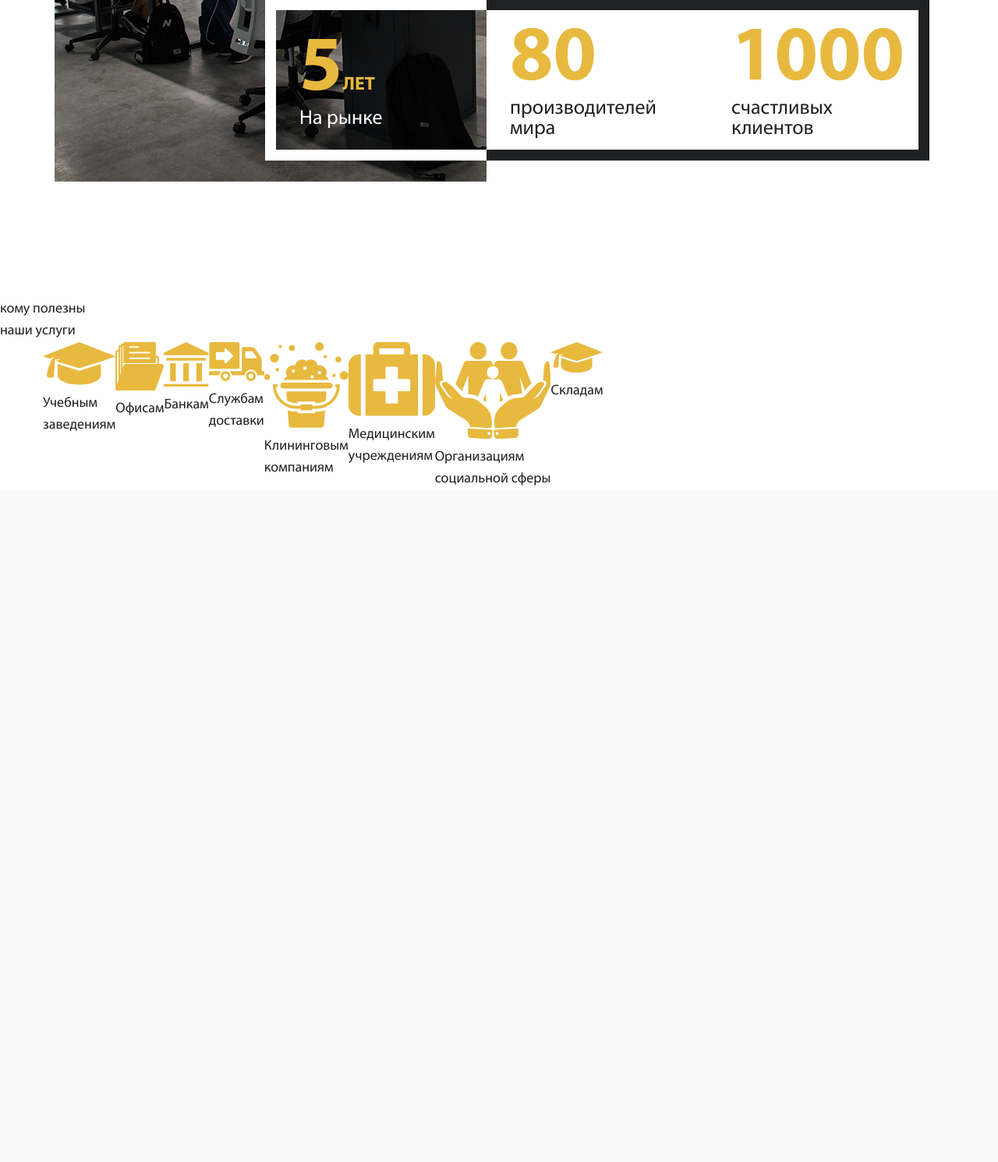
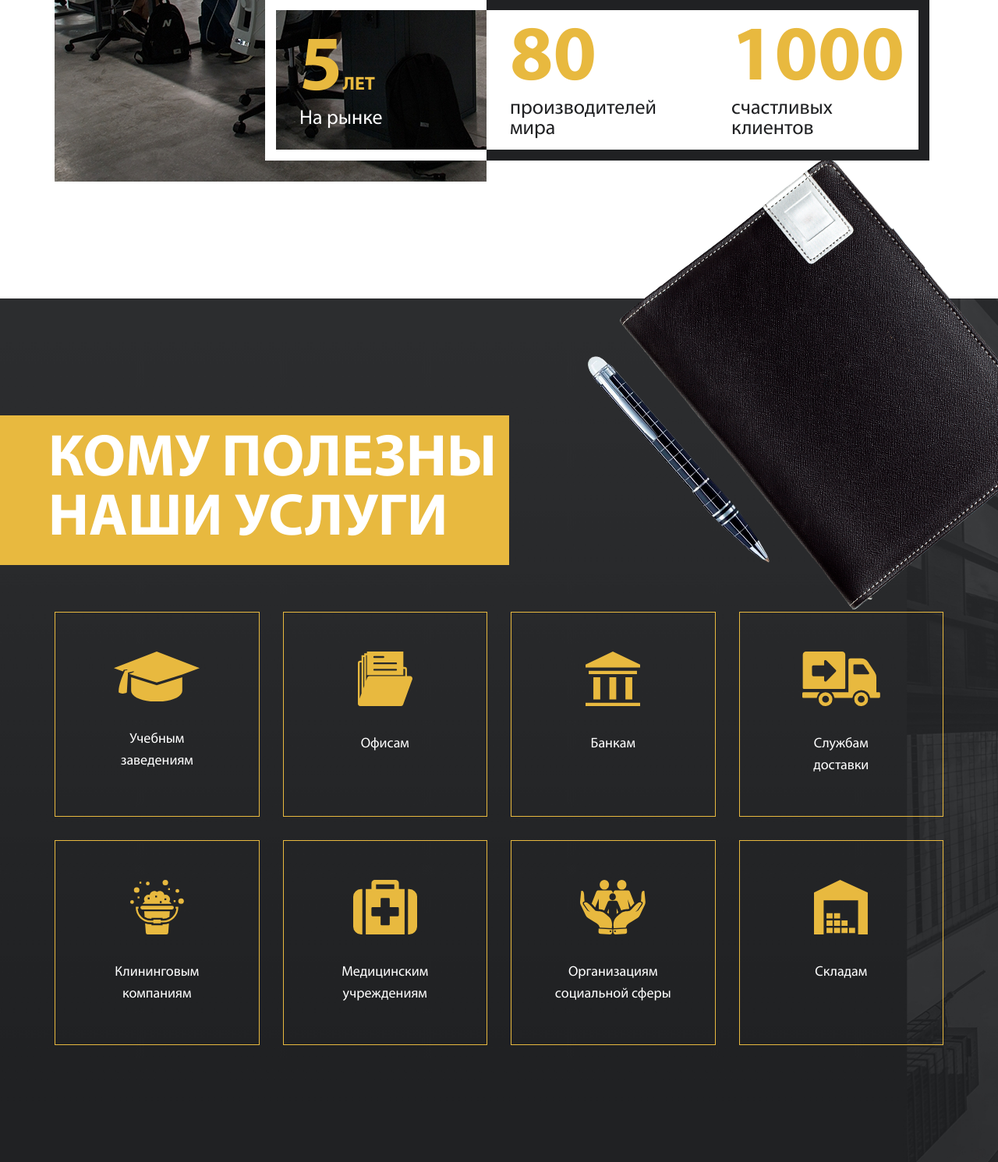
Before and after one commit to Ozimnadius/gk-akademi.io, a PHP site: page / in a window 1280 px wide. Shown: the part 1666-3157 px from the top of the page at 78% size. Before the commit the page ends 2289 px from the top, so only its background shows below. Run offline with PHP 8.4, Linux system fonts and the light colour scheme.

Commit message:
section Services

```diff
--- a/css/main.css
+++ b/css/main.css
@@ -605,14 +605,76 @@ img {
 }
 
 /*-----------------SECTION-SERVICES--------------------*/
+.services {
+  background-image: url("../images/bg/bg-services.jpg");
+  background-position: 0 0;
+  background-size: cover;
+  background-repeat: no-repeat;
+  padding: 150px 0 120px 0;
+  position: relative;
+}
+
+.services__bg {
+  position: absolute;
+  z-index: 10;
+  top: -180px;
+  right: -80px;
+}
+
+.services__title {
+  width: 51%;
+  display: -webkit-box;
+  display: -ms-flexbox;
+  display: flex;
+  -webkit-box-pack: end;
+  -ms-flex-pack: end;
+  justify-content: flex-end;
+  color: #ffffff;
+  line-height: 1;
+  text-transform: uppercase;
+  background-color: #e8b93f;
+  padding: 20px 15px;
+  margin-bottom: 60px;
+}
+
+.service {
+  -webkit-box-sizing: border-box;
+  box-sizing: border-box;
+  margin-left: 15px;
+  margin-right: 15px;
+  word-wrap: break-word;
+  width: calc(25% - 30px);
+  border: 1px solid #e8b93f;
+  padding: 50px 20px;
+  display: -webkit-box;
+  display: -ms-flexbox;
+  display: flex;
+  -webkit-box-orient: vertical;
+  -webkit-box-direction: normal;
+  -ms-flex-direction: column;
+  flex-direction: column;
+  -webkit-box-align: center;
+  -ms-flex-align: center;
+  align-items: center;
+  margin-bottom: 30px;
+}
+
 .service__svg {
   fill: #e8b93f;
+  max-width: 110px;
+  max-height: 70px;
+  margin-bottom: 35px;
 }
 
 .service__svg .cls-1 {
   fill: #e8b93f;
 }
 
+.service__title {
+  color: #ffffff;
+  text-align: center;
+}
+
 /*------------------------SECTION-FOOTER---------------------*/
 
 /*# sourceMappingURL=main.css.map */
--- a/css/sections/_services.scss
+++ b/css/sections/_services.scss
@@ -1,11 +1,56 @@
+
+.services {
+  background-image: url("../images/bg/bg-services.jpg");
+  background-position:0 0;
+  background-size: cover;
+  background-repeat: no-repeat;
+  padding: 150px 0 120px 0;
+  position: relative;
+
+  &__bg {
+    position: absolute;
+    z-index: 10;
+    top: -180px;
+    right: -80px;
+  }
+
+
+  &__title {
+    width: 51%;
+    display: flex;
+    justify-content: flex-end;
+    color: $bg;
+    line-height: 1;
+    text-transform: uppercase;
+    background-color: $yellow;
+    padding: 20px 15px;
+    margin-bottom: 60px;
+  }
+}
 
 .service {
+  @include col;
+  @include size(6);
+  border: 1px solid $yellow;
+  padding: 50px 20px;
+  display: flex;
+  flex-direction: column;
+  align-items: center;
+  margin-bottom: 30px;
 
   &__svg {
     fill: $yellow;
+    max-width: 110px;
+    max-height: 70px;
+    margin-bottom: 35px;
 
     .cls-1 {
       fill: #e8b93f;
     }
   }
+
+  &__title {
+    color: $bg;
+    text-align: center;
+  }
 }
--- a/index.html
+++ b/index.html
@@ -264,10 +264,13 @@
 
             <!-- services -->
             <section class="services">
-                <div class="services__title">
-                    кому полезны <br>
-                    наши услуги
+
+                <div class="services__bg">
+                    <img src="images/bg/bg-services2.png" alt="кому полезны наши услуги">
                 </div>
+
+                <h2 class="services__title">кому полезны <br>
+                    наши услуги</h2>
 
                 <div class="container">
                     <div class="row">
@@ -382,14 +385,13 @@
                             </div>
                         </div>
                         <div class="service">
-                            <svg class="service__svg" xmlns="http://www.w3.org/2000/svg" viewBox="0 0 111 65">
-                                <path d="M88.61,33.41,55.5,43.7,22.39,33.41V50.6c0,8,14.83,14.4,33.12,14.4s33.12-6.45,33.12-14.4c0-.06,0-.12,0-.19Zm0-3.75L111,21.57,55.5,0,0,21.57l11.83,4.27,1-2.18,4.35-.37.62.65-3.73.89-.54,1.63S5.11,44.25,6.34,53c0,0,5.26,3.17,10.51,0l1.4-23.79v-2l7.82-1.78-.55,1.37-5.83,1.92,2.7,1L55.5,40Z"/>
+                            <svg class="service__svg" xmlns="http://www.w3.org/2000/svg" viewBox="0 0 64.01 64.98">
+                                <path d="M31.09,0,0,15.13V65H11.52V24.46h41V65H64V15.13ZM23.83,63.42h7.27V57.08H23.83Zm8.92,0H40V57.08H32.75Zm-17.84,0h7.27V57.08H14.91Zm8.92-8.71h7.27V48.37H23.83Zm-8.92,0h7.27V48.37H14.91Zm17.84,0H40V48.37H32.75ZM23.83,46h7.27V39.67H23.83Zm-8.92,0h7.27V39.67H14.91ZM41.67,63.42h7.27V57.08H41.67Z"/>
                             </svg>
                             <div class="service__title">
                                 Складам
                             </div>
                         </div>
-
                     </div>
                 </div>
             </section>
```
Also changed, not shown: images/bg/bg-services.jpg (added), images/bg/bg-services2.png (added), 1 other file.
